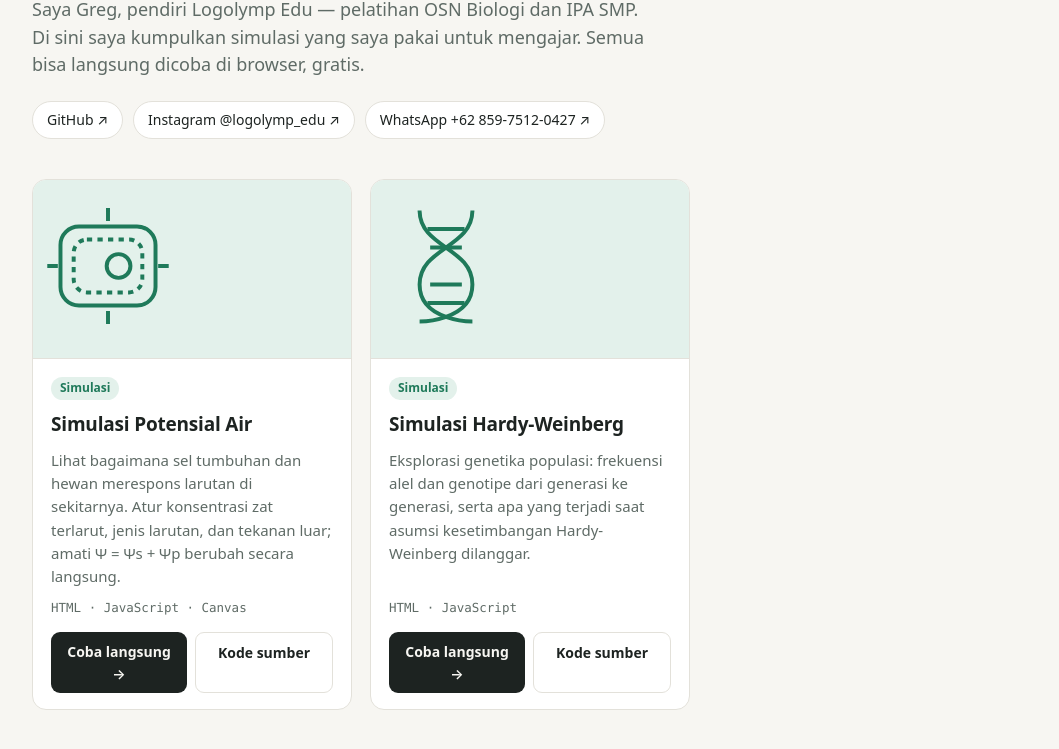
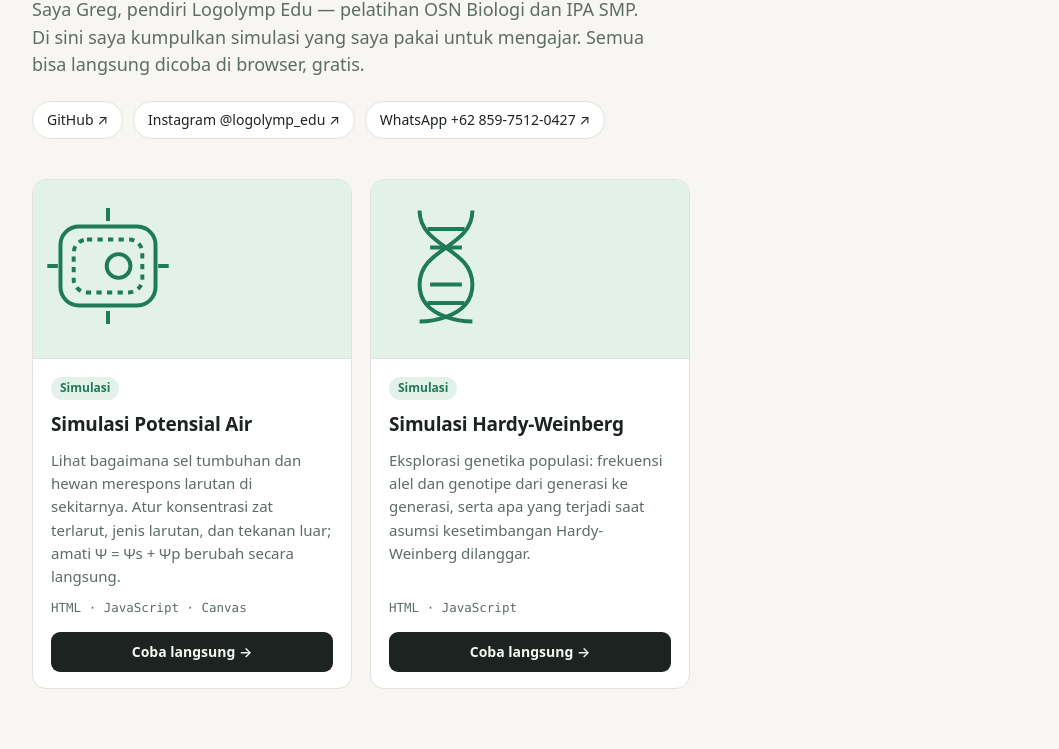
Before and after one commit to GregTendi/GregTendi.github.io, a plain HTML site: page index.html in a window 1280 px wide. Shown: the part 297-1046 px from the top of the page, without its empty margins (110-1169 px from the left). Drawn offline with Linux system fonts and the light colour scheme.

Commit message:
Remove source-code buttons; harden page (CSP, escaping, URL allowlist)
Co-Authored-By: Claude Opus 5.5 <noreply@anthropic.com>
Claude-Session: https://claude.ai/code/session_019RZB811HkLq9ouv2gdiNwo

```diff
--- a/index.html
+++ b/index.html
@@ -3,6 +3,8 @@
 <head>
 <meta charset="UTF-8">
 <meta name="viewport" content="width=device-width, initial-scale=1">
+<meta http-equiv="Content-Security-Policy" content="default-src 'none'; script-src 'unsafe-inline'; style-src 'unsafe-inline'; img-src 'self' data:; base-uri 'none'; form-action 'none'">
+<meta name="referrer" content="strict-origin-when-cross-origin">
 <title>Simulasi Biologi Interaktif untuk OSN Biologi — Logolymp Edu</title>
 <meta name="description" content="Simulasi Biologi Interaktif untuk OSN Biologi. Interactive biology simulations for the Indonesian Biology Olympiad (OSN), by Logolymp Edu.">
 <style>
@@ -61,8 +63,6 @@
   .actions{display:flex;gap:8px;margin-top:4px}
   .btn{flex:1;text-align:center;text-decoration:none;font-size:14px;font-weight:600;padding:9px 10px;border-radius:9px}
   .btn.primary{background:var(--ink);color:var(--bg)}
-  .btn.ghost{border:1px solid var(--line)}
-  .btn.ghost:hover{border-color:var(--ink)}
   .btn.off{opacity:.45;pointer-events:none}
 
 </style>
@@ -80,9 +80,9 @@
     <h1 data-i18n="title"></h1>
     <p class="lede" data-i18n="lede"></p>
     <div class="links">
-      <a class="pill" href="https://github.com/GregTendi" target="_blank" rel="noopener">GitHub ↗</a>
-      <a class="pill" href="https://instagram.com/logolymp_edu" target="_blank" rel="noopener">Instagram @logolymp_edu ↗</a>
-      <a class="pill" href="https://wa.me/6285975120427" target="_blank" rel="noopener">WhatsApp +62 859-7512-0427 ↗</a>
+      <a class="pill" href="https://github.com/GregTendi" target="_blank" rel="noopener noreferrer">GitHub ↗</a>
+      <a class="pill" href="https://instagram.com/logolymp_edu" target="_blank" rel="noopener noreferrer">Instagram @logolymp_edu ↗</a>
+      <a class="pill" href="https://wa.me/6285975120427" target="_blank" rel="noopener noreferrer">WhatsApp +62 859-7512-0427 ↗</a>
     </div>
   </header>
 
@@ -94,7 +94,6 @@
 /* =========================================================
    EDIT DI SINI — tambah proyek baru cukup salin satu blok {...}
    - demo:   link live (GitHub Pages). Kosongkan "" kalau tidak ada.
-   - source: link repo. Kosongkan "" kalau repo privat.
    - image:  opsional, mis. "img/hardy-weinberg.png" (taruh di repo ini).
    - category: "sim" (simulasi biologi) atau "tool" (alat/software; label biru)
    ========================================================= */
@@ -109,7 +108,6 @@ const PROJECTS = [
     },
     tech: "HTML · JavaScript · Canvas",
     demo: `https://${USER.toLowerCase()}.github.io/water-potential-sim/`,
-    source: `https://github.com/${USER}/water-potential-sim`,
     icon: "cell"
   },
   {
@@ -121,7 +119,6 @@ const PROJECTS = [
     },
     tech: "HTML · JavaScript",
     demo: `https://${USER.toLowerCase()}.github.io/hardy-weinberg/`,
-    source: `https://github.com/${USER}/hardy-weinberg`,
     icon: "dna"
   }
 ];
@@ -133,14 +130,14 @@ const UI = {
     lede: "Saya Greg, pendiri Logolymp Edu — pelatihan OSN Biologi dan IPA SMP. Di sini saya kumpulkan simulasi yang saya pakai untuk mengajar. Semua bisa langsung dicoba di browser, gratis.",
     all: "Semua", sim: "Simulasi Biologi", tool: "Alat & Software",
     tagSim: "Simulasi", tagTool: "Alat", wip: "Dalam pengembangan",
-    demo: "Coba langsung", noDemo: "Tidak ada demo", source: "Kode sumber", noSource: "Repo privat"
+    demo: "Coba langsung", noDemo: "Tidak ada demo"
   },
   en: {
     title: "Interactive Biology Simulations for the Biology Olympiad (OSN)",
     lede: "I'm Greg, founder of Logolymp Edu — olympiad training for Biology and junior-high science in Indonesia. Here are the simulations I use in teaching. They all run in your browser, free.",
     all: "All", sim: "Biology Simulations", tool: "Tools & Software",
     tagSim: "Simulation", tagTool: "Tool", wip: "In progress",
-    demo: "Try it live", noDemo: "No live demo", source: "Source code", noSource: "Private repo"
+    demo: "Try it live", noDemo: "No live demo"
   }
 };
 
@@ -154,7 +151,11 @@ const ICONS = {
 const TINTS = { sim:["var(--accent-soft)","var(--accent)"], tool:["var(--blue-soft)","var(--blue)"] };
 
 /* ---------- render ---------- */
-let lang = (() => { try { return localStorage.getItem("lang") || "id"; } catch(e){ return "id"; } })();
+let lang = (() => { try { const v = localStorage.getItem("lang"); return UI[v] ? v : "id"; } catch(e){ return "id"; } })();
+
+/* escape teks & hanya izinkan link https:// atau path relatif */
+const esc = v => String(v ?? "").replace(/[&<>"']/g, c => ({"&":"&amp;","<":"&lt;",">":"&gt;",'"':"&quot;","'":"&#39;"}[c]));
+const safeUrl = u => (typeof u === "string" && (/^https:\/\//i.test(u) || /^[\w.\/-]+$/.test(u))) ? esc(u) : "";
 let filter = "all";
 
 function render(){
@@ -166,9 +167,10 @@ function render(){
   document.getElementById("grid").innerHTML = PROJECTS
     .filter(p => filter === "all" || p.category === filter)
     .map(p => {
-      const [bg, fg] = TINTS[p.category];
-      const thumb = p.image
-        ? `<img src="${p.image}" alt="" loading="lazy">`
+      const [bg, fg] = TINTS[p.category] || TINTS.sim;
+      const demo = safeUrl(p.demo), img = safeUrl(p.image);
+      const thumb = img
+        ? `<img src="${img}" alt="" loading="lazy">`
         : `<div style="color:${fg}">${ICONS[p.icon]||""}</div>`;
       return `
       <article class="card">
@@ -178,12 +180,11 @@ function render(){
             <span class="tag ${p.category==="tool"?"tool":""}">${p.category==="sim"?t.tagSim:t.tagTool}</span>
             ${p.wip ? `<span class="tag wip">${t.wip}</span>` : ""}
           </div>
-          <h3>${p.title[lang]}</h3>
-          <p class="desc">${p.desc[lang]}</p>
-          <div class="tech">${p.tech}</div>
+          <h3>${esc(p.title[lang])}</h3>
+          <p class="desc">${esc(p.desc[lang])}</p>
+          <div class="tech">${esc(p.tech)}</div>
           <div class="actions">
-            <a class="btn primary ${p.demo?"":"off"}" href="${p.demo||"#"}" target="_blank" rel="noopener">${p.demo?t.demo+" →":t.noDemo}</a>
-            <a class="btn ghost ${p.source?"":"off"}" href="${p.source||"#"}" target="_blank" rel="noopener">${p.source?t.source:t.noSource}</a>
+            <a class="btn primary ${demo?"":"off"}" href="${demo||"#"}" target="_blank" rel="noopener noreferrer">${demo?esc(t.demo)+" →":esc(t.noDemo)}</a>
           </div>
         </div>
       </article>`;
@@ -192,7 +193,7 @@ function render(){
 
 document.addEventListener("click", e => {
   const l = e.target.closest("[data-lang]");
-  if (l){ lang = l.dataset.lang; try{ localStorage.setItem("lang", lang); }catch(_){} render(); }
+  if (l && UI[l.dataset.lang]){ lang = l.dataset.lang; try{ localStorage.setItem("lang", lang); }catch(_){} render(); }
 });
 render();
 </script>
```
